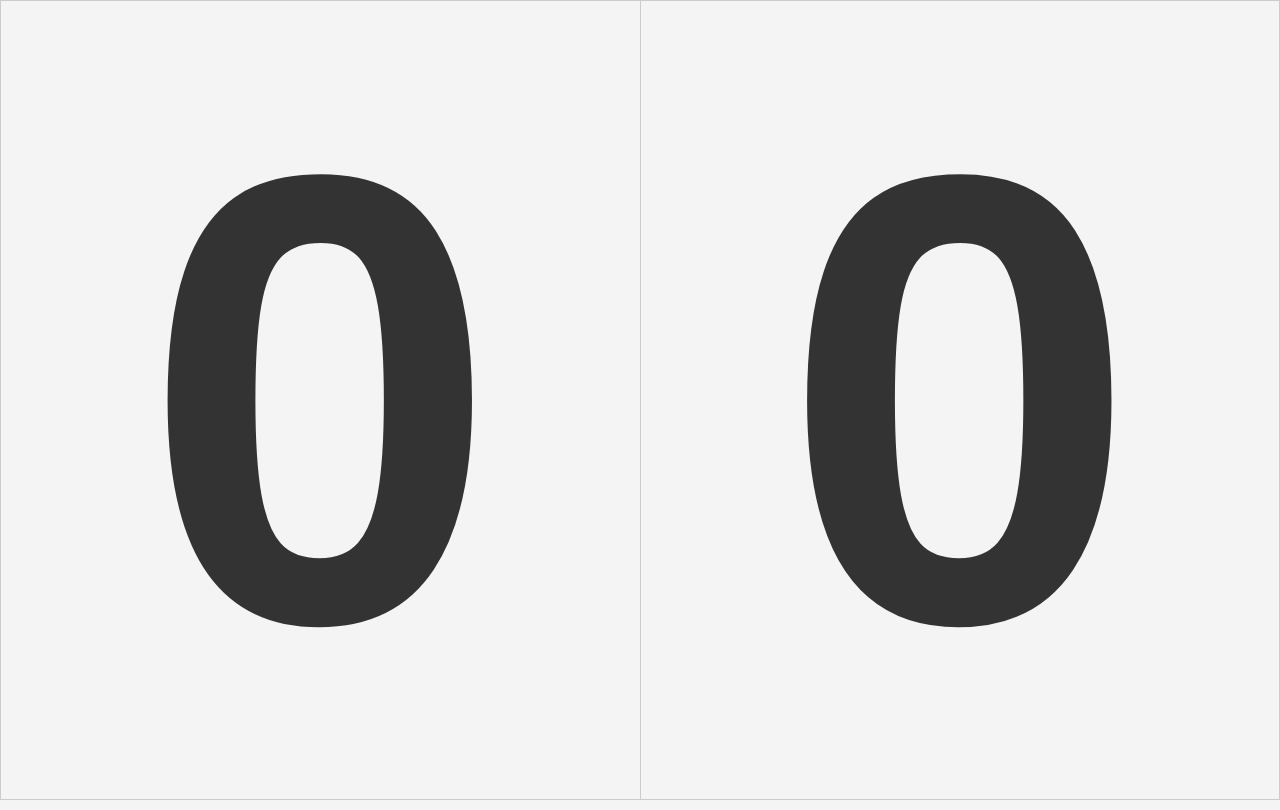
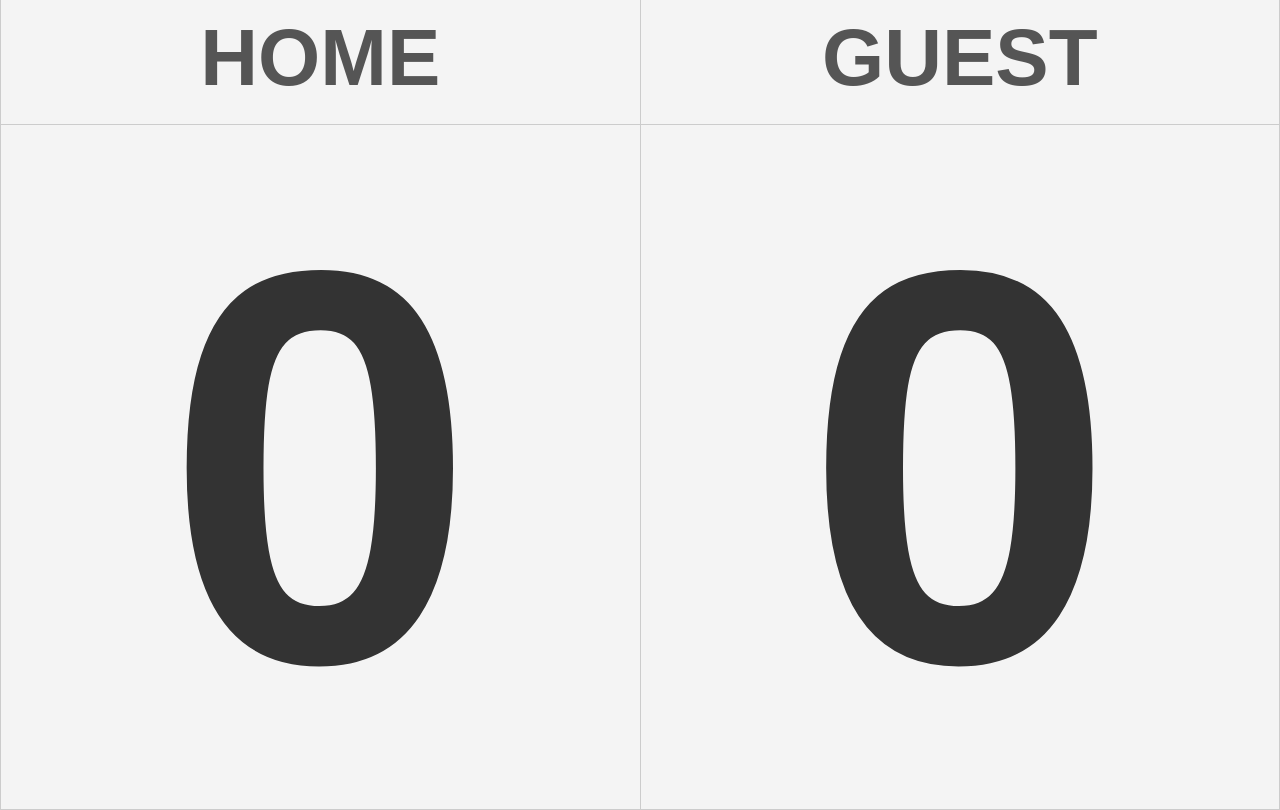
Before and after one commit to matteriv/score, a plain HTML site: page Frontend.html in a window 1280 px wide. Drawn offline with Linux system fonts and the light colour scheme.

Commit message:
Aggiornamento

```diff
--- a/Frontend.html
+++ b/Frontend.html
@@ -7,6 +7,10 @@
 </head>
 <body>
     <table class="punteggio-tabella">
+        <tr>
+            <td class="etichetta">HOME</td>
+            <td class="etichetta">GUEST</td>
+        </tr>
         <tr>
             <td>
                 <label class="punteggio" id="PunteggioFrontHome">0</label>
--- a/stile_frontend.css
+++ b/stile_frontend.css
@@ -41,8 +41,16 @@ body {
 
 /* Stile delle label */
 .punteggio {
-    font-size: 80vh;
+    font-size: 70vh;
     font-weight: bold;
     color: #333;
     display: block;
 }
+
+/* Stile delle etichette sopra i punteggi */
+.etichetta {
+    font-size: 5em;
+    font-weight: bold;
+    color: #555;
+    padding: 10px 0;
+}
```
Also changed, not shown: Backend.html (+1 -0 lines).
